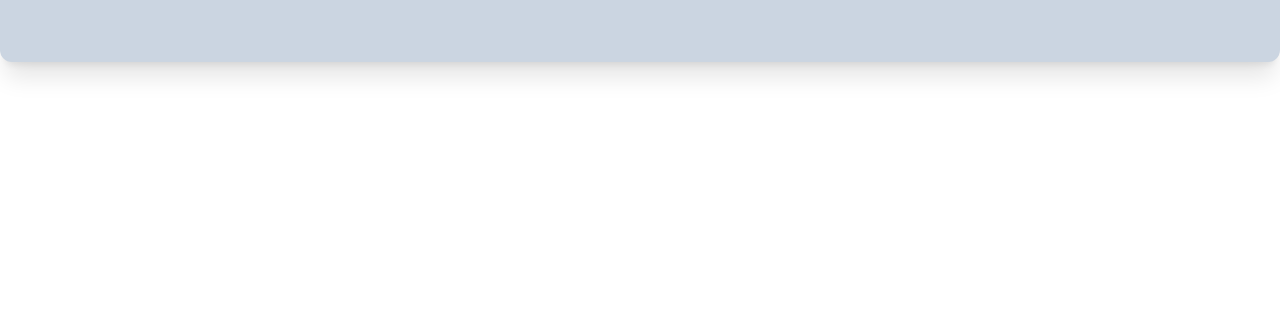
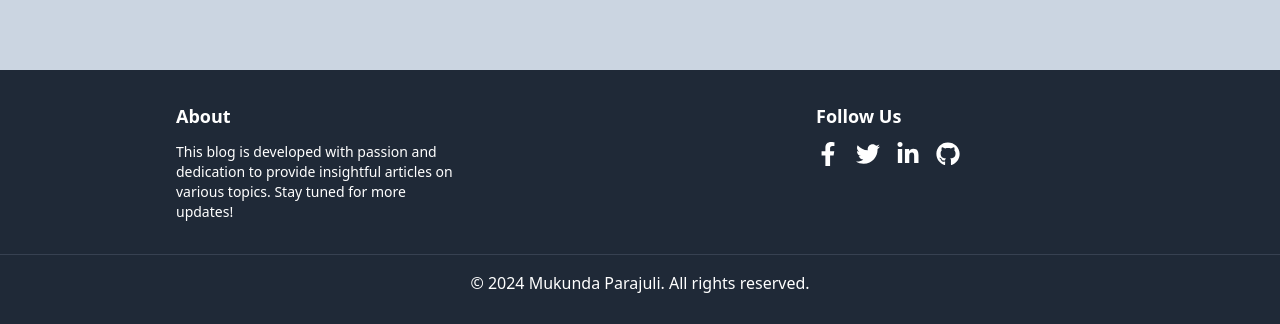
Before and after one commit to mukundaparajuli/mern-blog, a React (Vite) app in the folder client/: page / in a window 1280 px wide. Before the commit this address led to /login. Shown: the part 738-1062 px from the top of the page. Before the commit the page ends 800 px from the top, so only its background shows below. Built offline with nearby package versions, Linux system fonts and the light colour scheme; no server answers.

Commit message:
footer component

```diff
--- a/client/package.json
+++ b/client/package.json
@@ -15,6 +15,7 @@
     "moment": "^2.30.1",
     "react": "^18.2.0",
     "react-dom": "^18.2.0",
+    "react-icons": "^5.2.1",
     "react-router-dom": "^6.23.0"
   },
   "devDependencies": {
--- a/client/src/App.jsx
+++ b/client/src/App.jsx
@@ -7,7 +7,6 @@ import Dashboard from "./Components/Admin Dashboard/Dashboard";
 import TextEditor from "./Components/Admin Dashboard/TextEditor";
 import Users from "./Components/Admin Dashboard/Users";
 import PostAnalysis from "./Components/Admin Dashboard/PostAnalysis";
-// import ViewPosts from "./components/Admin Dashboard/ViewPosts";
 import AdminProtectedRoute from "./utils/AdminProtectedRoute";
 import UserProtectedRoutes from "./utils/UserProtectedRoutes";
 import BlogPage from "./Components/BlogPage";
@@ -16,41 +15,25 @@ import BlogsListDashboard from "./Components/BlogsListDashboard";
 import BlogListByCategory from "./Components/BlogListByCategory";
 import BlogListBySearchTerm from "./Components/BlogListBySearchTerm";
 import ProfilePage from "./Components/ProfilePage";
-import useSavedBlogs from "./hooks/useSavedBlogs";
+import Footer from "./Components/Footer";
 const LazyBlogPage = React.lazy(() => import("./Components/BlogPage"));
 
 const router = createBrowserRouter([
   {
     path: "/",
-    element: (
-      <UserProtectedRoutes>
-        <BlogsListDashboard />
-      </UserProtectedRoutes>
-    ),
+    element: <BlogsListDashboard />,
     children: [
       {
         path: "/",
-        element: (
-          <UserProtectedRoutes>
-            <BlogList />
-          </UserProtectedRoutes>
-        ),
+        element: <BlogList />,
       },
       {
         path: "/category/:categories",
-        element: (
-          <UserProtectedRoutes>
-            <BlogListByCategory />
-          </UserProtectedRoutes>
-        ),
+        element: <BlogListByCategory />,
       },
       {
         path: "/search/:searchTerm",
-        element: (
-          <UserProtectedRoutes>
-            <BlogListBySearchTerm />
-          </UserProtectedRoutes>
-        ),
+        element: <BlogListBySearchTerm />,
       },
     ],
   },
@@ -105,18 +88,14 @@ const router = createBrowserRouter([
   {
     path: "/blog/:_id",
     element: (
-      <UserProtectedRoutes>
-        <Suspense fallback="Loading...">
-          <LazyBlogPage />
-        </Suspense>
-      </UserProtectedRoutes>
+      <Suspense fallback="Loading...">
+        <LazyBlogPage />
+      </Suspense>
     ),
   },
 ]);
 
 function App() {
-  // const blogs = useSavedBlogs();
-  // console.log(blogs);
   return (
     <div>
       <RouterProvider router={router} />
--- a/client/src/Components/AddComment.jsx
+++ b/client/src/Components/AddComment.jsx
@@ -5,8 +5,8 @@ const AddComment = ({ blogId }) => {
   const { userInfo } = useContext(UserContext);
   const [comment, setComment] = useState("");
 
-  const userID = userInfo.userId;
   const addComment = async () => {
+    if (!userInfo.userId) return;
     try {
       const response = await fetch(
         "http://localhost:5000/api/comment/addComment",
@@ -17,7 +17,7 @@ const AddComment = ({ blogId }) => {
           },
           body: JSON.stringify({
             commentText: comment,
-            userId: userID,
+            userId: userInfo.userId,
             blogId: blogId,
           }),
         }
--- a/client/src/Components/BlogListByCategory.jsx
+++ b/client/src/Components/BlogListByCategory.jsx
@@ -1,5 +1,6 @@
 import { useEffect, useState } from "react";
 import { useParams } from "react-router-dom";
+import BlogPost from "./BlogPost";
 
 const BlogListByCategory = () => {
   let [blogsByCategory, setBlogsByCategory] = useState([]);
--- a/client/src/Components/BlogPage.jsx
+++ b/client/src/Components/BlogPage.jsx
@@ -9,7 +9,6 @@ import Header from "./Header";
 const BlogPage = () => {
   const [blog, setBlog] = useState({});
   const { _id } = useParams();
-  // const { userInfo } = useContext(UserContext);
   const [showComments, setShowComments] = useState(false);
 
   useEffect(() => {
--- a/client/src/Components/BlogsListDashboard.jsx
+++ b/client/src/Components/BlogsListDashboard.jsx
@@ -6,11 +6,13 @@ import Footer from "./Footer";
 
 const BlogsListDashboard = () => {
   return (
-    <div className=" mx-auto px-4 sm:px-6 lg:px-8 bg-slate-300 w-full min-h-screen h-full overflow-auto ">
-      <Header />
-      <SearchBar />
-      <Categories />
-      <Outlet />
+    <div className="bg-slate-300 h-full overflow-auto ">
+      <div className="min-h-screen">
+        <Header />
+        <SearchBar />
+        <Categories />
+        <Outlet />
+      </div>
       <Footer />
     </div>
   );
--- a/client/src/Components/Categories.jsx
+++ b/client/src/Components/Categories.jsx
@@ -25,7 +25,6 @@ const Categories = () => {
     "Photography",
   ];
   const redirectToBlogsByCategory = (cat) => {
-    console.log(cat);
     navigate(`/category/${cat}`);
   };
   return (
--- a/client/src/Components/CommentSection.jsx
+++ b/client/src/Components/CommentSection.jsx
@@ -1,8 +1,10 @@
-import React, { useEffect, useState } from "react";
+import { useEffect, useState } from "react";
 import CommentCard from "./CommentCard";
 
-const CommentSection = ({ blogId }) => {
+const CommentSection = (blogId) => {
   const [comments, setComments] = useState([]);
+
+  useEffect(() => {
     const getComments = async () => {
       try {
         const response = await fetch(
@@ -19,10 +21,8 @@ const CommentSection = ({ blogId }) => {
         console.log(error);
       }
     };
-
-  useEffect(() => {
     getComments();
-  }, [comments]);
+  }, [blogId]);
 
   return (
     <div className="bg-white">
--- a/client/src/Components/Footer.jsx
+++ b/client/src/Components/Footer.jsx
@@ -1,8 +1,51 @@
+import { FaFacebookF, FaTwitter, FaLinkedinIn, FaGithub } from "react-icons/fa";
+
 const Footer = () => {
   return (
-    <div>
-      <p>Developed with ☕ by Mukunda Parajuli.</p>
-    </div>
+    <footer className="bg-gray-800 text-white py-8 w-screen bottom-0">
+      <div className="container mx-auto flex flex-col md:flex-row justify-around items-center md:items-start space-y-8 md:space-y-0">
+        <div className="w-full md:w-1/4 px-4">
+          <h3 className="text-lg font-bold mb-3">About</h3>
+          <p className="text-sm">
+            This blog is developed with passion and dedication to provide
+            insightful articles on various topics. Stay tuned for more updates!
+          </p>
+        </div>
+
+        <div className="w-full md:w-1/4 px-4">
+          <h3 className="text-lg font-bold mb-3">Follow Us</h3>
+          <div className="flex space-x-4">
+            <a
+              href="https://www.facebook.com/mukunda.parajuli.1232"
+              className="text-white text-2xl"
+            >
+              <FaFacebookF />
+            </a>
+            <a
+              href="https://twitter.com/m76760052"
+              className="text-white text-2xl"
+            >
+              <FaTwitter />
+            </a>
+            <a
+              href="https://linkedin.com/in/mukundaparajuli"
+              className="text-white text-2xl"
+            >
+              <FaLinkedinIn />
+            </a>
+            <a
+              href="https://github.com/mukundaparajuli"
+              className="text-white text-2xl"
+            >
+              <FaGithub />
+            </a>
+          </div>
+        </div>
+      </div>
+      <div className="text-center mt-8 border-t border-gray-700 pt-4">
+        &copy; 2024 Mukunda Parajuli. All rights reserved.
+      </div>
+    </footer>
   );
 };
 
--- a/client/src/Components/ProfilePage.jsx
+++ b/client/src/Components/ProfilePage.jsx
@@ -76,12 +76,14 @@ const ProfilePage = () => {
           {!editProfileSelected && (
             <>
               <div>
-                <div className="text-start font-bold text-4xl">
+                <div className="text-start font-semibold text-4xl">
                   {userInfo.username}
                 </div>
-                <div className="text-start text-xl">{userInfo.email}</div>
+                <div className="text-start text-md italic">
+                  {userInfo.email}
+                </div>
                 <button
-                  className="mt-4 font-semibold text-lg bg-gray-300 border border-black px-2 py-1 rounded-md hover:bg-gray-500"
+                  className="mt-4 font-semibold text-md bg-gray-300 border border-black px-2 py-1 rounded-md hover:bg-gray-500"
                   onClick={() => setEditProfileSelected(true)}
                 >
                   Edit Profile
@@ -145,10 +147,14 @@ const ProfilePage = () => {
             </div>
           )}
         </div>
+
         <div className="w-4/5 relative left-1 ml-[20%] p-4 flex flex-col items-center">
-          <div className="font-bold text-3xl">Saved Blogs:</div>
-          {savedPosts.length > 0 &&
-            savedPosts.map((post) => <BlogPost key={post._id} {...post} />)}
+          <div className="font-bold text-3xl">Saved Blogs</div>
+          {savedPosts.length > 0 ? (
+            savedPosts.map((post) => <BlogPost key={post._id} {...post} />)
+          ) : (
+            <p>No saved posts!</p>
+          )}
         </div>
       </div>
     </>
--- a/client/src/hooks/useSavedBlogs.jsx
+++ b/client/src/hooks/useSavedBlogs.jsx
@@ -16,7 +16,7 @@ const useSavedBlogs = () => {
         if (response.ok) {
           const data = await response.json();
           console.log(data.savedPosts);
-          setSavedBlogUrl(data.savedPosts); // Assuming data.savedPosts is the array of saved blog IDs
+          setSavedBlogUrl(data.savedPosts);
         }
       } catch (err) {
         console.log(err);
@@ -29,7 +29,7 @@ const useSavedBlogs = () => {
         if (response.ok) {
           const data = await response.json();
           console.log(data.blogs);
-          setAllBlogs(data.blogs); // Assuming data.blogs is the array of all blogs
+          setAllBlogs(data.blogs);
         }
       } catch (err) {
         console.log(err);
```
Also changed, not shown: 1 other file (tests, documents, lock files or other folders). Lines whose indentation alone changed are shown as unchanged.
